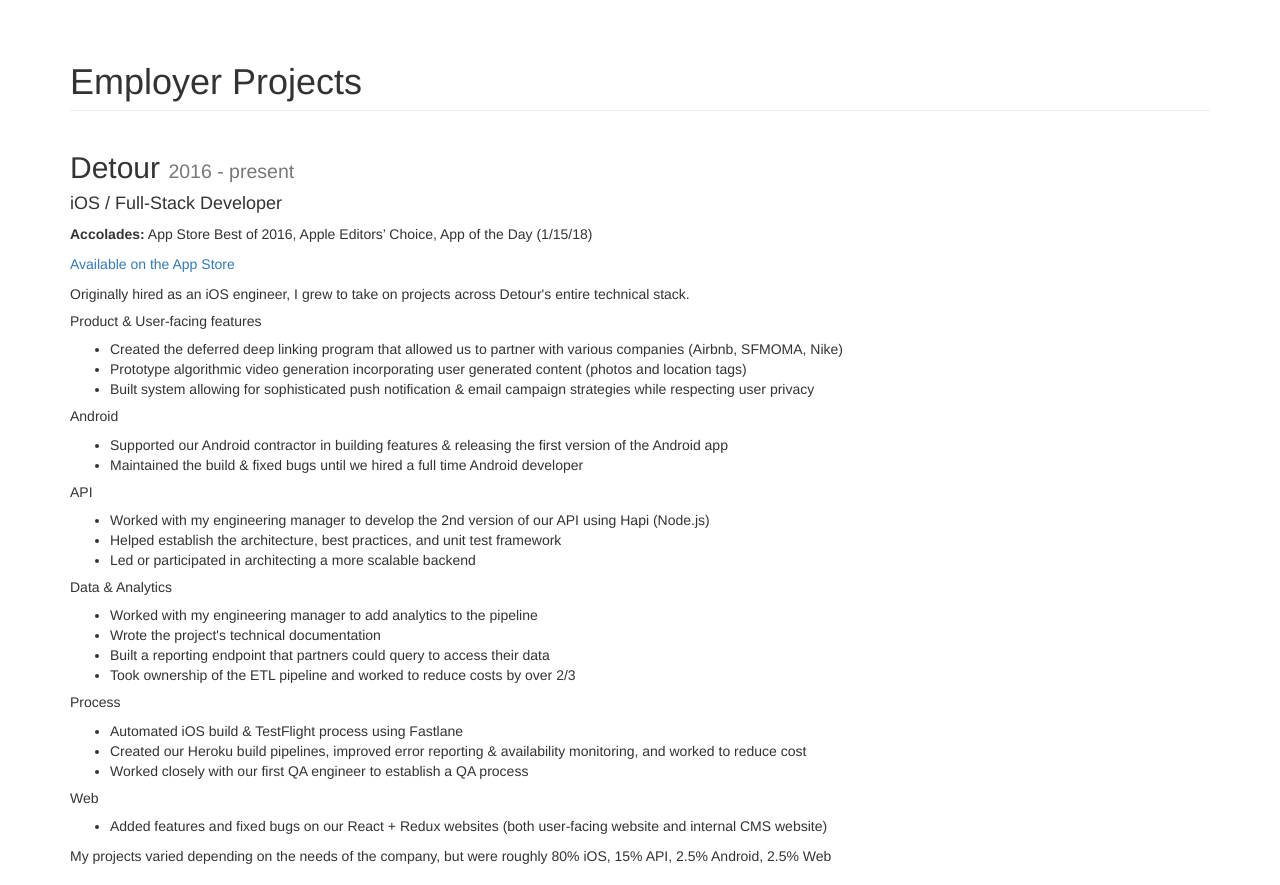
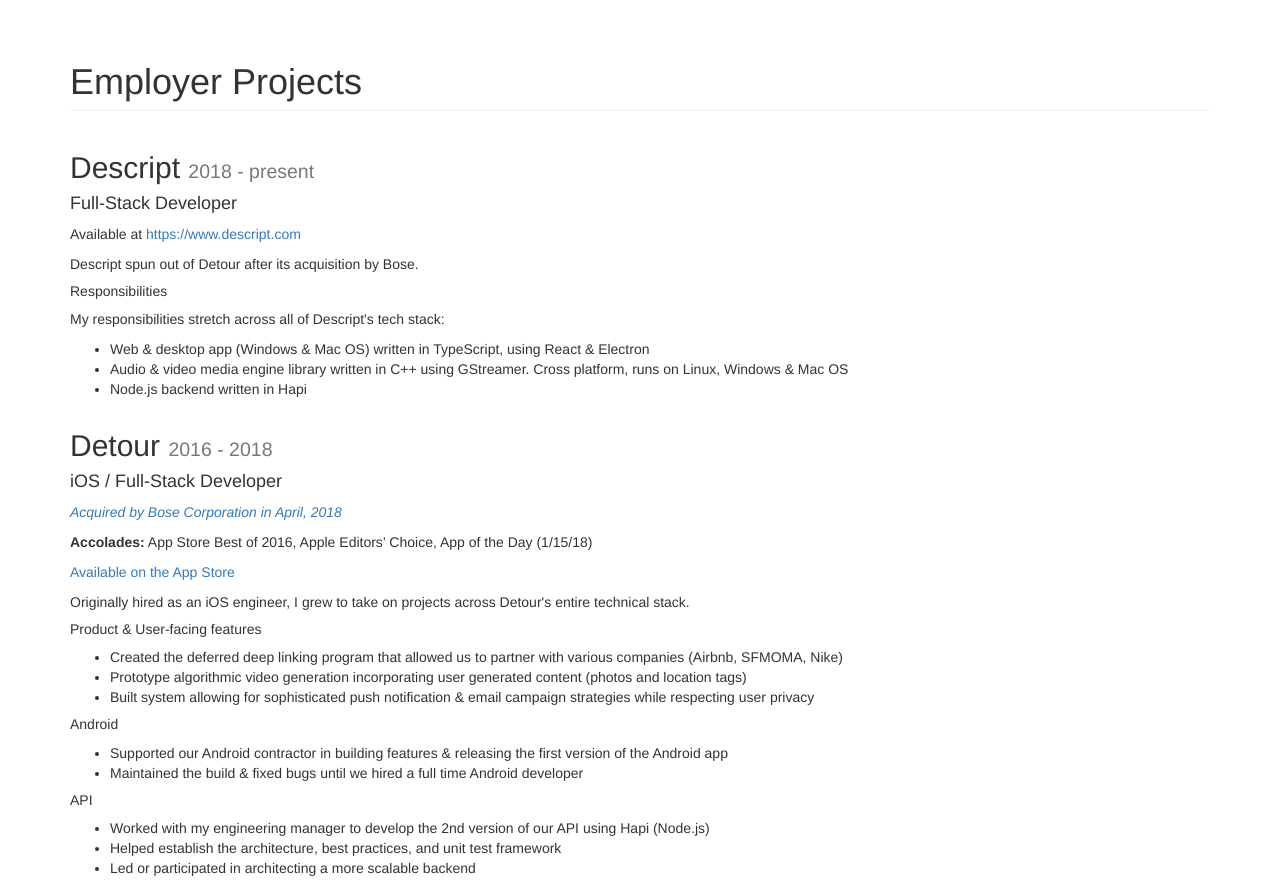
Before and after one commit to pdesantis/pdesantis.github.io, a plain HTML site: page index.html in a window 1280 px wide. Shown: the part 1567-2452 px from the top of the page. Drawn offline with Linux system fonts and the light colour scheme.

Commit message:
Add Descript

```diff
--- a/index.html
+++ b/index.html
@@ -160,14 +160,37 @@
             </div>
         </div>
 
+        <!-- Descript -->
+        <div class="row">
+            <div class="col-lg-12">
+                <h2>Descript
+                    <small>2018 - present</small>
+                </h2>
+                <h4>Full-Stack Developer</h4>
+
+                <p>Available at <a href="https://www.descript.com">https://www.descript.com</a></p>
+
+                <p>Descript spun out of Detour after its acquisition by Bose.</p>
+
+                <h5>Responsibilities</h5>
+                <p>My responsibilities stretch across all of Descript's tech stack:</p>
+                <ul>
+                    <li>Web &amp; desktop app (Windows &amp; Mac OS) written in TypeScript, using React &amp; Electron</li>
+                    <li>Audio &amp; video media engine library written in C++ using GStreamer. Cross platform, runs on Linux, Windows &amp; Mac OS</li>
+                    <li>Node.js backend written in Hapi</li>
+                </ul>
+            </div>
+        </div>
+
         <!-- Detour -->
         <div class="row">
             <div class="col-lg-12">
                 <h2>Detour
-                    <small>2016 - present</small>
+                    <small>2016 - 2018</small>
                 </h2>
                 <h4>iOS / Full-Stack Developer</h4>
 
+                <p><i><a href="https://techcrunch.com/2018/04/24/bose-acquires-andrew-masons-walking-tour-startup-detour/">Acquired by Bose Corporation in April, 2018</a></i></p>
                 <p><strong>Accolades:</strong> App Store Best of 2016, Apple Editors’ Choice, App of the Day (1/15/18)</p>
                 <p><a href="https://itunes.apple.com/us/app/detour-immersive-audio-tours/id886455839">Available on the App Store</a></p>
                 <p>Originally hired as an iOS engineer, I grew to take on projects across Detour's entire technical stack.</p>
```
